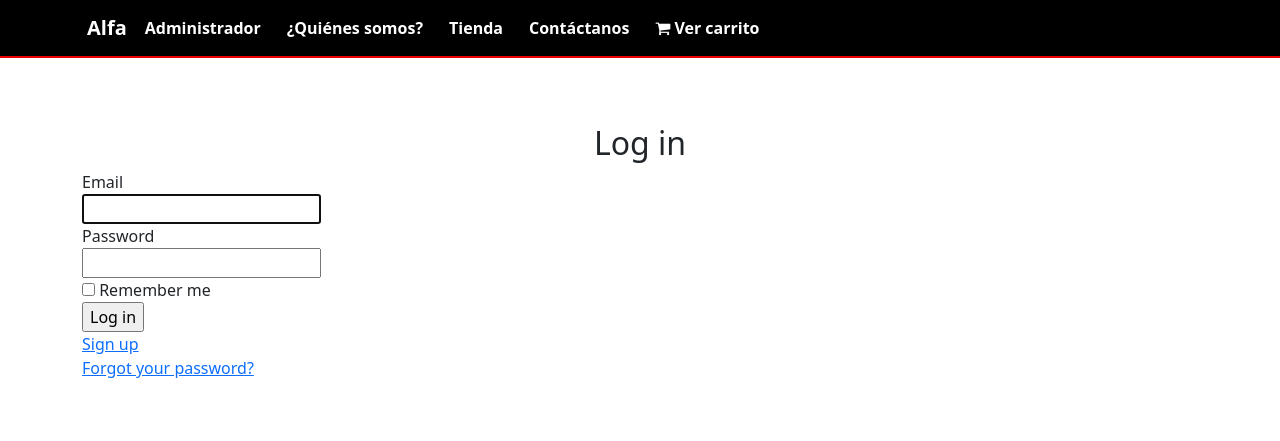
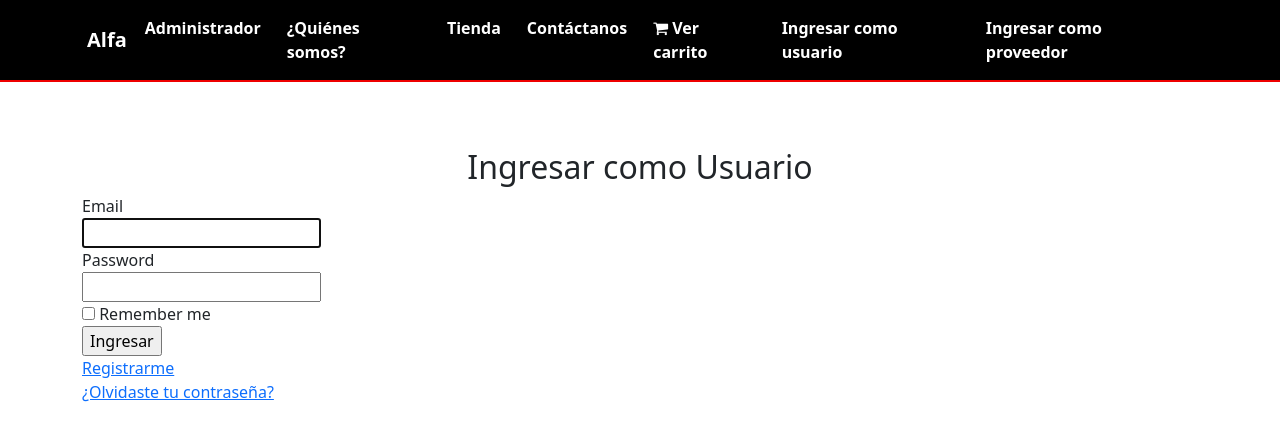
Before and after one commit to edgardoburgos94/ecommerce, a Rails app: page /users/sign_in in a window 1280 px wide. Shown: the top 441 px of the page. Run offline with Rails 7, Linux system fonts and the light colour scheme; style sheets or scripts are compiled from the project's sources; some libraries are stand-ins or nearby versions.

Commit message:
Add link to sign up and sign in as user and as supplier

```diff
--- a/app/assets/stylesheets/application.scss
+++ b/app/assets/stylesheets/application.scss
@@ -21,7 +21,7 @@ nav {
   // height: 45px;
 }
 
-#prueba, #carrito,#contact, #about, #tienda, #title, #admin {
+#prueba, #carrito,#contact, #about, #tienda, #title, #admin, #user, #supplier {
   color: #fff;
   margin: 0px 5px 0px 5px;
 }
--- a/app/views/devise/sessions/new.html.erb
+++ b/app/views/devise/sessions/new.html.erb
@@ -1,4 +1,13 @@
-<h2>Log in</h2>
+<% if resource_name.to_s == "supplier"%>
+  <%name = "Proveedor"%>
+<%end%>
+<% if resource_name.to_s == "user"%>
+  <%name = "Usuario"%>
+<%end%>
+
+
+
+<h2>Ingresar como <%=name%></h2>
 
 <%= form_for(resource, as: resource_name, url: session_path(resource_name)) do |f| %>
   <div class="field">
@@ -19,7 +28,7 @@
   <% end -%>
 
   <div class="actions">
-    <%= f.submit "Log in" %>
+    <%= f.submit "Ingresar" %>
   </div>
 <% end %>
 
--- a/app/views/devise/shared/_links.html.erb
+++ b/app/views/devise/shared/_links.html.erb
@@ -1,13 +1,13 @@
 <%- if controller_name != 'sessions' %>
-  <%= link_to "Log in", new_session_path(resource_name) %><br />
+  <%= link_to "Ingresar", new_session_path(resource_name) %><br />
 <% end -%>
 
 <%- if devise_mapping.registerable? && controller_name != 'registrations' %>
-  <%= link_to "Sign up", new_registration_path(resource_name) %><br />
+  <%= link_to "Registrarme", new_registration_path(resource_name) %><br />
 <% end -%>
 
 <%- if devise_mapping.recoverable? && controller_name != 'passwords' && controller_name != 'registrations' %>
-  <%= link_to "Forgot your password?", new_password_path(resource_name) %><br />
+  <%= link_to "¿Olvidaste tu contraseña?", new_password_path(resource_name) %><br />
 <% end -%>
 
 <%- if devise_mapping.confirmable? && controller_name != 'confirmations' %>
--- a/app/views/layouts/application.html.erb
+++ b/app/views/layouts/application.html.erb
@@ -41,6 +41,12 @@
                 <i class="fa fa-shopping-cart" aria-hidden="true"></i> Ver carrito
               <%end%></strong>
             </li>
+            <li class="nav-item">
+              <strong><%= link_to "Ingresar como usuario", user_session_path, :class=>"nav-link", id: "user"%></strong>
+            </li>
+            <li class="nav-item">
+              <strong><%= link_to "Ingresar como proveedor", supplier_session_path, :class=>"nav-link", id: "supplier"%></strong>
+            </li>
           </ul>
 
         </div>
```
Also changed, not shown: app/views/devise/registrations/new.html.erb (+11 -2 lines).
